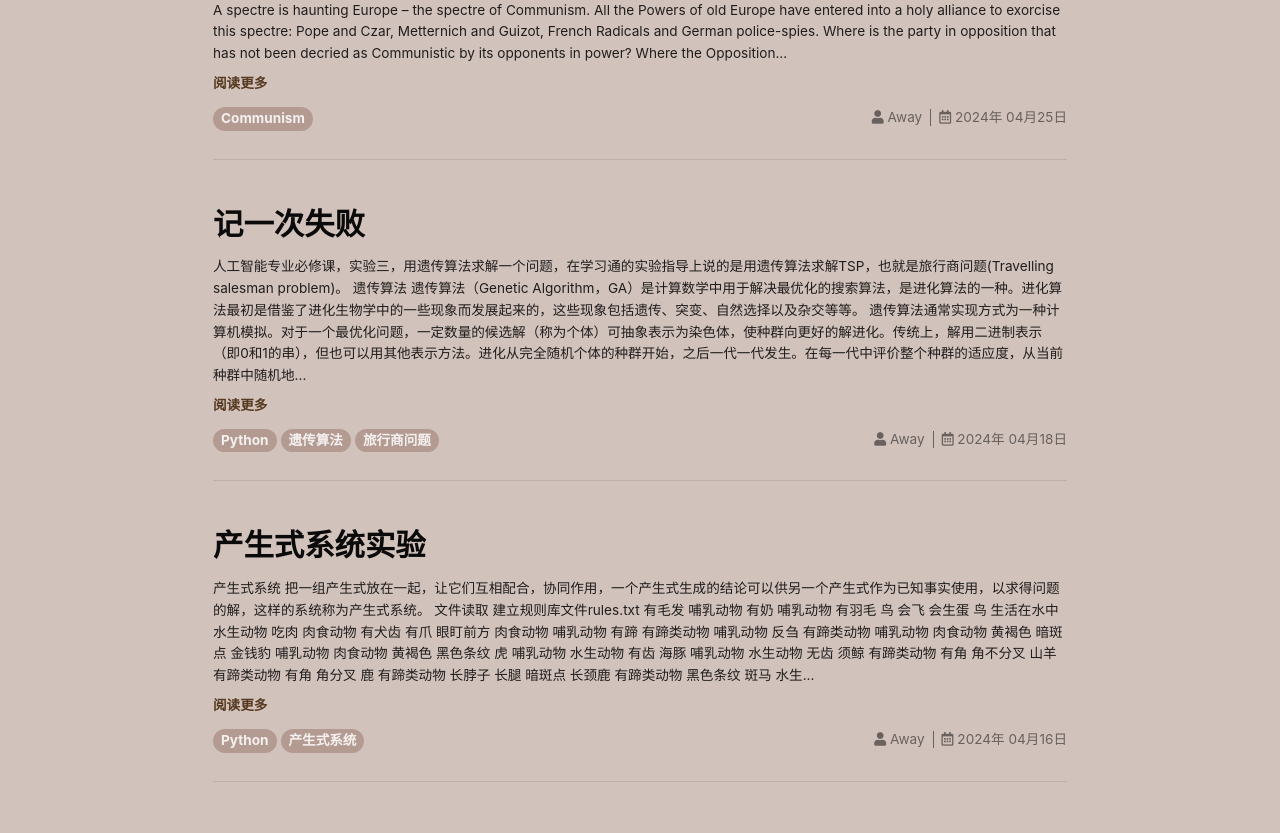
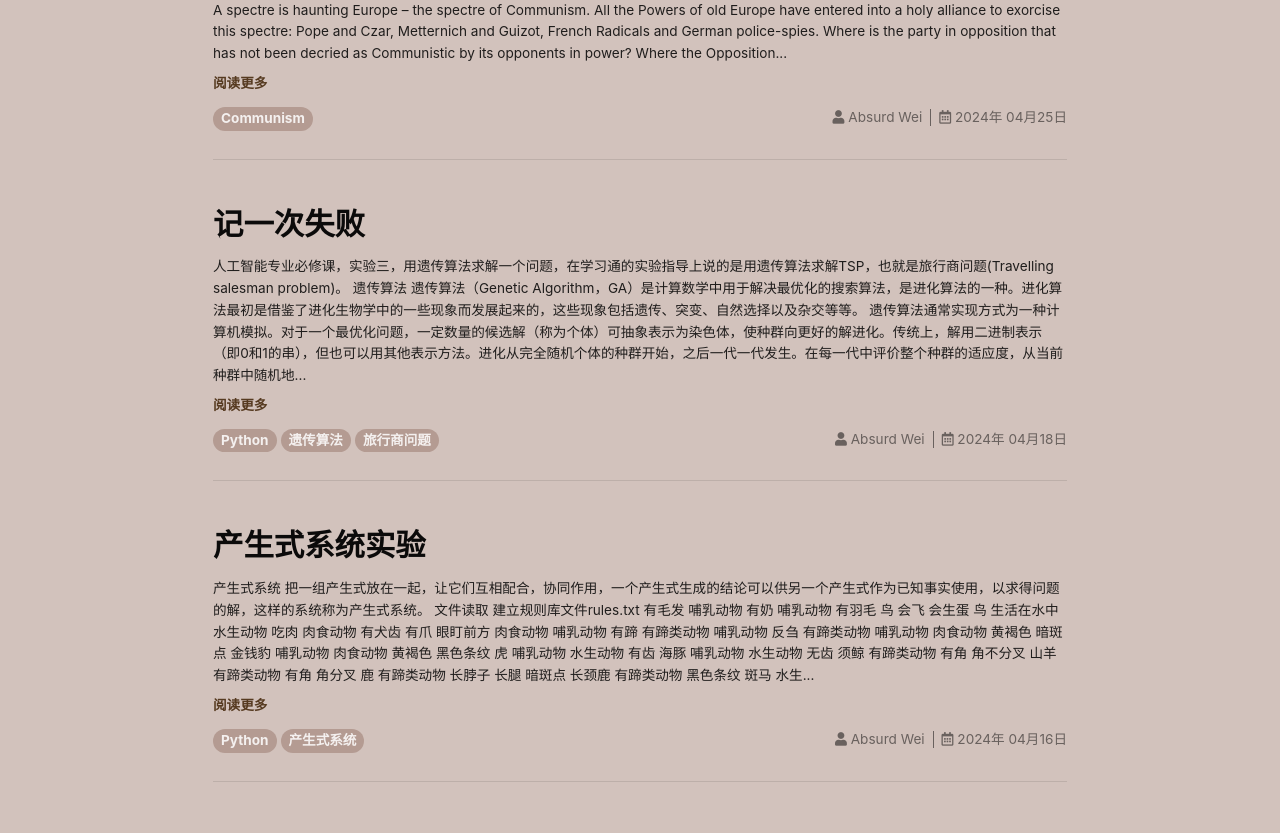
Before and after one commit to AbsurdWei/AbsurdWei.github.io, a Jekyll site: the page built from index.html, in a window 1280 px wide. Shown: the part 193-1026 px from the top of the page. Built offline with Jekyll 4.4.1, drawn with Linux system fonts in a browser that asks for light colours; nearby versions of some CDN libraries; emoji names are drawn with the system emoji font; the list of posts is cut into pages by our own code.

```diff
--- a/_config.yml
+++ b/_config.yml
@@ -35,11 +35,11 @@ timezone:  Asia/Shanghai # see https://en.wikipedia.org/wiki/List_of_tz_database
 ##############################
 author:
   type      : # "person" (default), "organization"
-  name      : Away
-  url       : http://AwayVei.github.io
+  name      : Absurd Wei
+  url       : http://AbsurdWei.github.io
   avatar    : /imgs/avatar.jpg # path or url of avatar image (square)
   bio       : I am an amazing person.
-  email     : AwayVei@outlook.com
+  email     : HoozS@outlook.com
   facebook  : # "user_name" the last part of your profile url, e.g. https://www.facebook.com/user_name
   twitter   : Hooz_S # "user_name" the last part of your profile url, e.g. https://twitter.com/user_name
   weibo     : # "user_id"   the last part of your profile url, e.g. https://www.weibo.com/user_id/profile?...
@@ -49,13 +49,13 @@ author:
   zhihu     : # "user_name" the last part of your profile url, e.g. https://www.zhihu.com/people/user_name
   douban    : # "user_name" the last part of your profile url, e.g. https://www.douban.com/people/user_name
   linkedin  : # "user_name" the last part of your profile url, e.g. https://www.linkedin.com/in/user_name
-  github    : AwayVei # "user_name" the last part of your profile url, e.g. https://github.com/user_name
+  github    : https://github.com/AbsurdWei # "user_name" the last part of your profile url, e.g. https://github.com/user_name
   npm       : # "user_name" the last part of your profile url, e.g. https://www.npmjs.com/~user_name
 
 
 ## => GitHub Repository (if the site is hosted by GitHub)
 ##############################
-repository: AwayVei/AwayVei.github.io
+repository: AbsurdWei/AbsurdWei.github.io
 repository_tree: master
 
 
```
